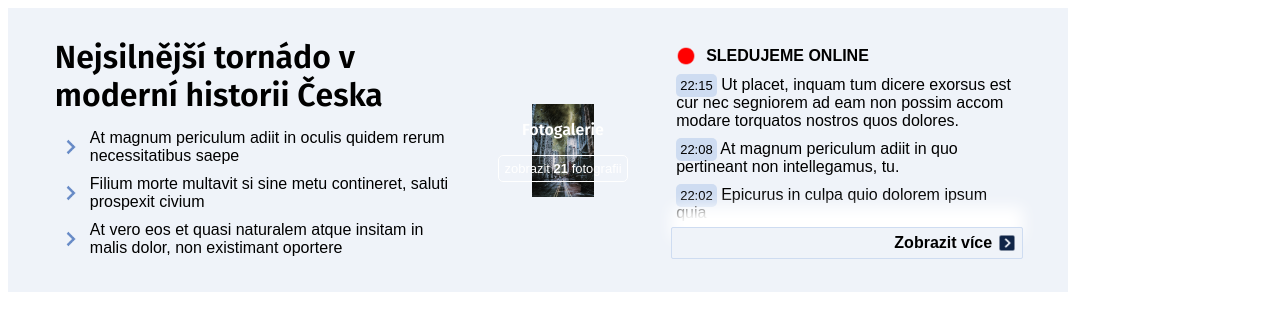
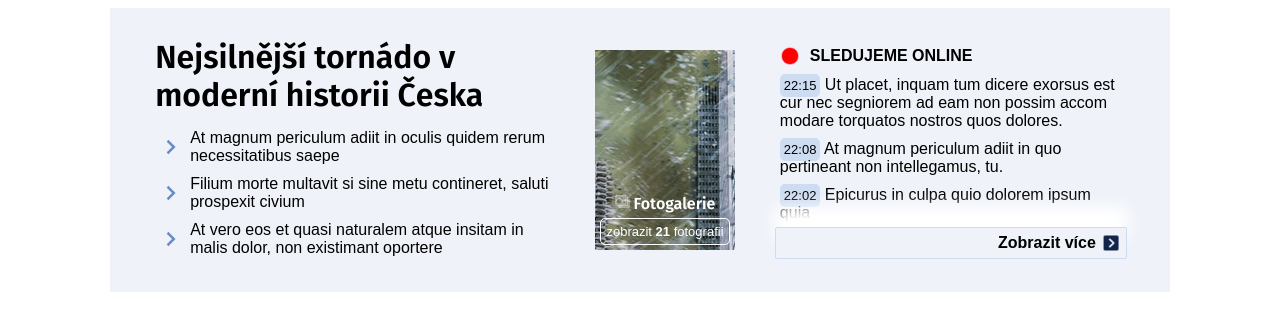
Before and after one commit to pokornajohana/mafra, a plain HTML site: page index.html in a window 1280 px wide. Drawn offline with Linux system fonts and the light colour scheme.

Commit message:
add gallery icon, max and min width

```diff
--- a/index.html
+++ b/index.html
@@ -43,7 +43,14 @@
           </div>
         </div>
         <div class="foto">
-          <p>Fotogalerie</p>
+          <p class="fotogallery">
+            <img
+              class="gallery_icon"
+              src="./img/gallery_icon.png"
+              alt="gallery_icon"
+            />
+            Fotogalerie
+          </p>
           <div class="show_galery">zobrazit <strong>21</strong> fotografii</div>
         </div>
         <section class="online">
--- a/style.css
+++ b/style.css
@@ -3,8 +3,8 @@
   flex-direction: column;
   background-color: #eff3f9;
   padding: 30px;
-  max-width: 1000px;
   font-family: 'Fira Sans', sans-serif;
+  min-width: 350px;
 }
 
 .desktop {
@@ -39,13 +39,22 @@ h1 {
   justify-content: end;
   align-items: center;
   background-image: url("./img/tornado.jpeg");
-  background-size: contain;
+  background-size: auto;
   background-repeat: no-repeat;
   background-position: center;
-  height: 300px;
+  height: 100px;
   color: white;
   font-weight: 400;
   margin: 10px;
+}
+
+.fotogallery {
+  margin: 0 0 5px 0;
+}
+
+.gallery_icon {
+  width: 15px;
+  height: 15px;
 }
 
 .show_galery {
@@ -118,11 +127,17 @@ h1 {
   margin: 2px 0 2px 0;
 }
 
-@media (min-width: 840px) {
+@media (min-width: 1000px) {
+  body {
+    display: flex;
+    justify-content: center;
+  }
+
   .content {
     flex-direction: row;
     align-items: center;
     justify-content: space-around;
+    max-width: 1000px;
   }
 
   .desktop {
@@ -134,11 +149,11 @@ h1 {
     width: 35%;
   }
 
-  /* .watch_online {
-    align-self: start;
-  } */
+  .foto {
+    height: 200px;
+  }
 
-  .foto {
-    height: 90%;
+  .show_galery {
+    margin: 0 5px 5px 5px;
   }
 }
```
Also changed, not shown: img/gallery_icon.png (added).
